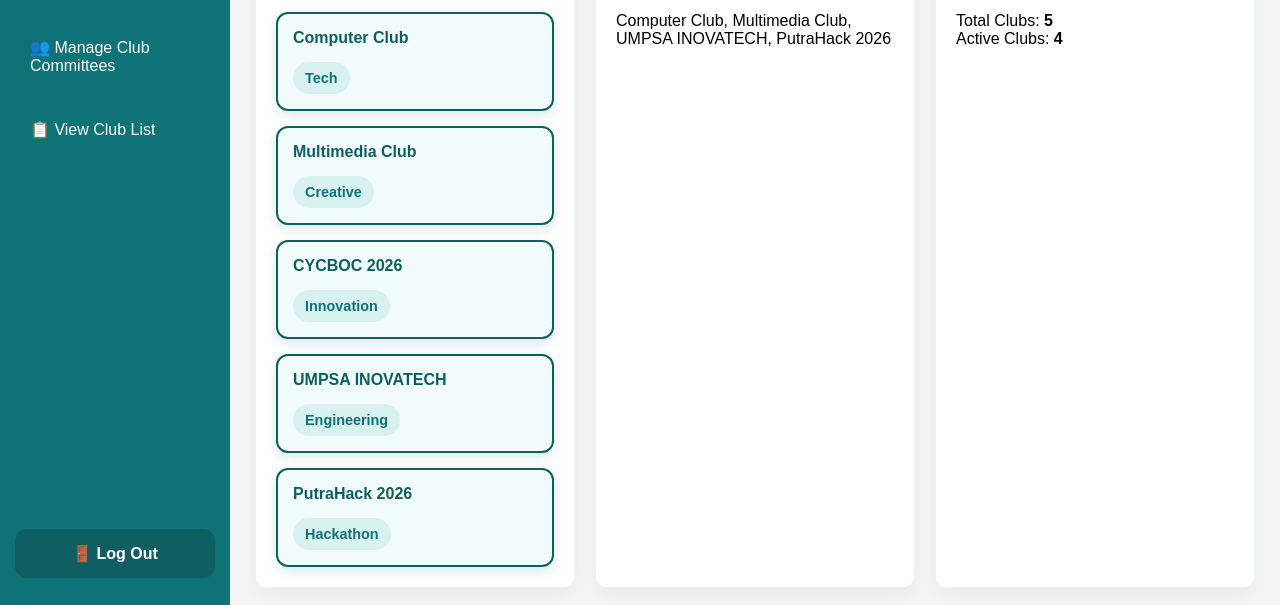
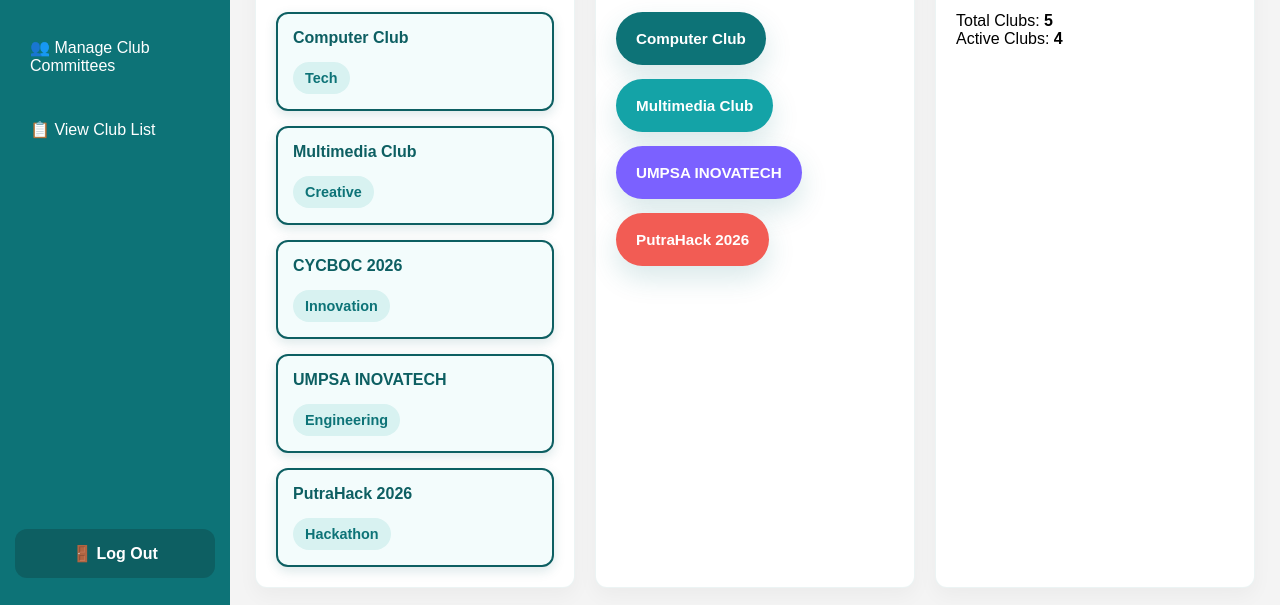
Before and after one commit to akmaldanish626-code/testing, a plain HTML site: page index.html in a window 1280 px wide. Shown: the part 192-797 px from the top of the page. Drawn offline with Linux system fonts and the light colour scheme.

Commit message:
update project

```diff
--- a/index.html
+++ b/index.html
@@ -67,7 +67,12 @@
         </div>
         <div class="dashboard-box">
             <h3>Active clubs</h3>
-            <p>Computer Club, Multimedia Club, UMPSA INOVATECH, PutraHack 2026</p>
+            <div class="active-clubs-grid">
+                <span class="active-club badge-blue">Computer Club</span>
+                <span class="active-club badge-teal">Multimedia Club</span>
+                <span class="active-club badge-purple">UMPSA INOVATECH</span>
+                <span class="active-club badge-coral">PutraHack 2026</span>
+            </div>
         </div>
         <div class="dashboard-box">
             <h3>Club totals</h3>
--- a/styles.css
+++ b/styles.css
@@ -218,6 +218,32 @@
     margin-bottom:0;
 }
 
+.active-clubs-grid{
+    display:flex;
+    flex-wrap:wrap;
+    gap:14px;
+    margin-top:15px;
+}
+
+.active-club{
+    display:inline-flex;
+    align-items:center;
+    justify-content:center;
+    min-width:140px;
+    padding:18px 20px;
+    border-radius:999px;
+    color:#ffffff;
+    font-weight:700;
+    font-size:0.95rem;
+    text-align:center;
+    box-shadow:0 12px 28px rgba(13, 115, 119, 0.16);
+}
+
+.active-club.badge-blue{background:#0D7377;}
+.active-club.badge-teal{background:#14a3a7;}
+.active-club.badge-purple{background:#7b61ff;}
+.active-club.badge-coral{background:#f25c54;}
+
 .club-grid{
     display:grid;
     grid-template-columns: repeat(auto-fit, minmax(150px, 1fr));
```
